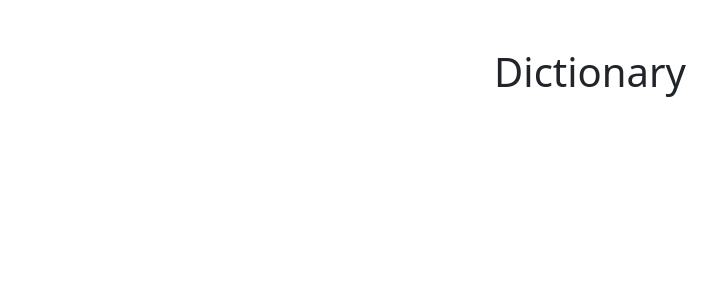
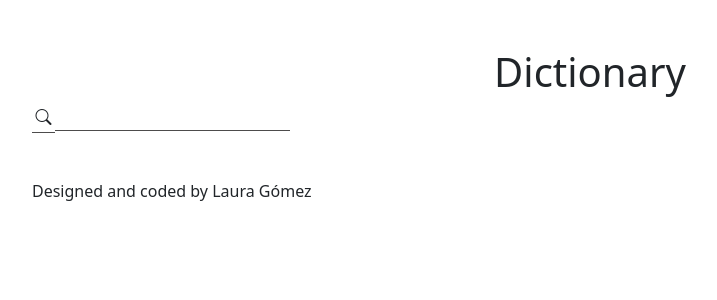
Before and after one commit to lauragomez04/react-dictionary, a React (Create React App) app: page / in a window 1280 px wide. Shown: the top 300 px of the page, without its empty margins (50-767 px from the left). Built offline with nearby package versions, Linux system fonts and the light colour scheme.

Commit message:
built the search engine

```diff
--- a/package.json
+++ b/package.json
@@ -7,6 +7,7 @@
     "@testing-library/react": "^12.1.4",
     "@testing-library/user-event": "^13.5.0",
     "bootstrap": "^5.1.3",
+    "bootstrap-icons": "^1.8.1",
     "react": "^17.0.2",
     "react-dom": "^17.0.2",
     "react-scripts": "5.0.0",
--- a/src/App.js
+++ b/src/App.js
@@ -1,10 +1,16 @@
 import "./App.css";
-import "bootstrap/dist/css/bootstrap.min.css";
+import Dictionary from "./Dictionary";
 
 function App() {
   return (
     <div className="App">
-      <h1 className="text-center mt-5">Dictionary</h1>
+      <div className="container">
+        <h1 className="text-center mt-5">Dictionary</h1>
+        <main>
+          <Dictionary />
+        </main>
+        <footer className="mt-5">Designed and coded by Laura Gómez</footer>
+      </div>
     </div>
   );
 }
--- /dev/null
+++ b/src/Dictionary.css
@@ -0,0 +1,14 @@
+input {
+  background: transparent;
+  border: none;
+  border-bottom: 1px solid #4d4c4c;
+}
+
+input:focus {
+  outline: none;
+}
+
+.bi-search {
+  border-bottom: 1px solid #4d4c4c;
+  padding: 3.5px;
+}
--- /dev/null
+++ b/src/Dictionary.js
@@ -0,0 +1,24 @@
+import React, { useState } from "react";
+import "./Dictionary.css";
+
+export default function Dictionary() {
+  const [keyword, setKeyword] = useState("");
+
+  function search(event) {
+    event.preventDefault();
+    alert(`Searching for ${keyword} definition...`);
+  }
+
+  function handleWordChange(event) {
+    setKeyword(event.target.value);
+  }
+
+  return (
+    <div className="dictionary">
+      <form onSubmit={search}>
+        <i class="bi bi-search"></i>
+        <input type="search" onChange={handleWordChange} />
+      </form>
+    </div>
+  );
+}
```
Also changed, not shown: src/index.js (+8 -6 lines), 1 other file (tests, documents, lock files or other folders).
